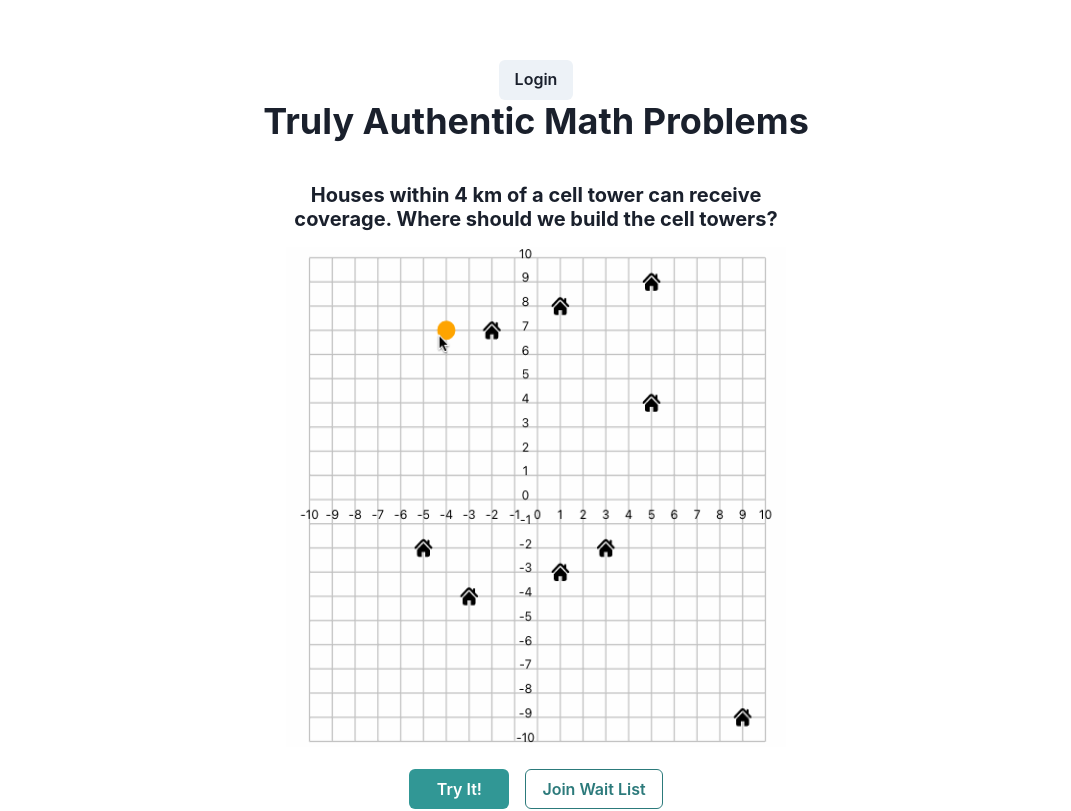
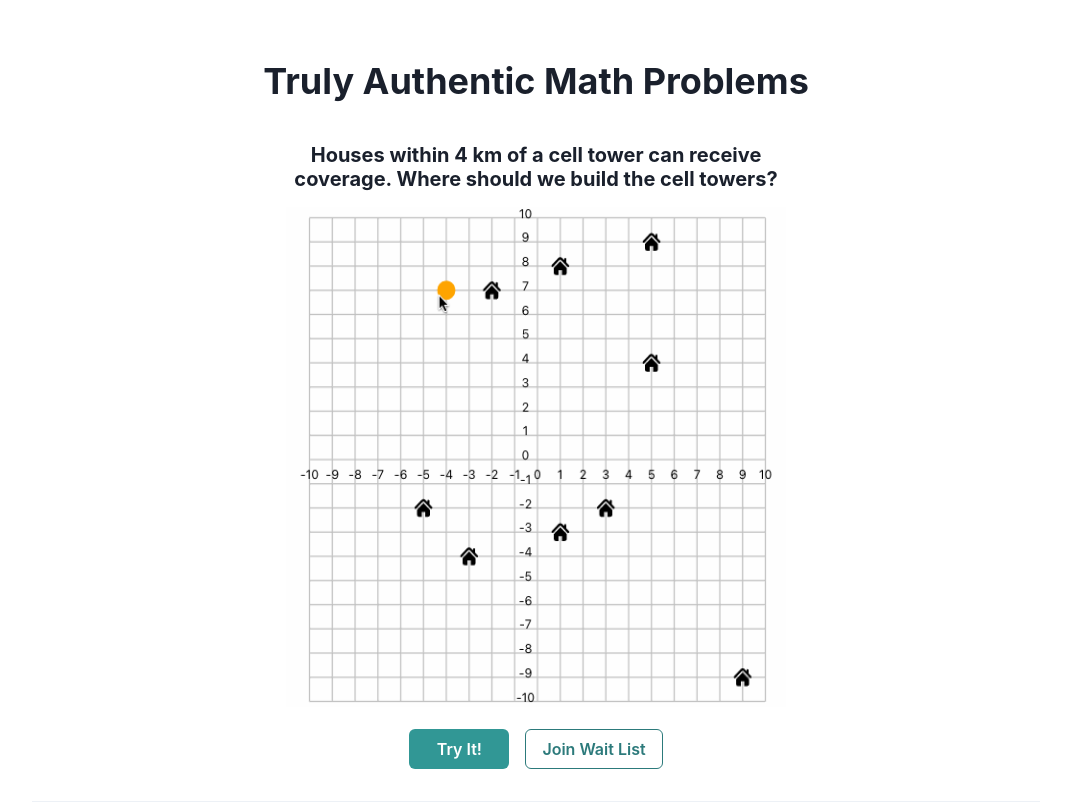
Before and after one commit to commanderking/reasonloop, a Next.js app: page / in a window 1280 px wide. Shown: the top 811 px of the page, without its empty margins (104-1175 px from the left). Built offline with nearby package versions, Linux system fonts and the light colour scheme; no server answers.

Commit message:
hiding login button for now

```diff
--- a/pages/index.js
+++ b/pages/index.js
@@ -21,7 +21,7 @@ export default function Home() {
         <title>Reason Loop - Truly Authentic Math Problems</title>
         <link rel="icon" href="/favicon.ico" />
       </Head>
-      <Button onClick={() => loginWithRedirect()}>Login</Button>
+      {/* <Button onClick={() => loginWithRedirect()}>Login</Button> */}
 
       <Box>
         <Heading>Truly Authentic Math Problems</Heading>
```
